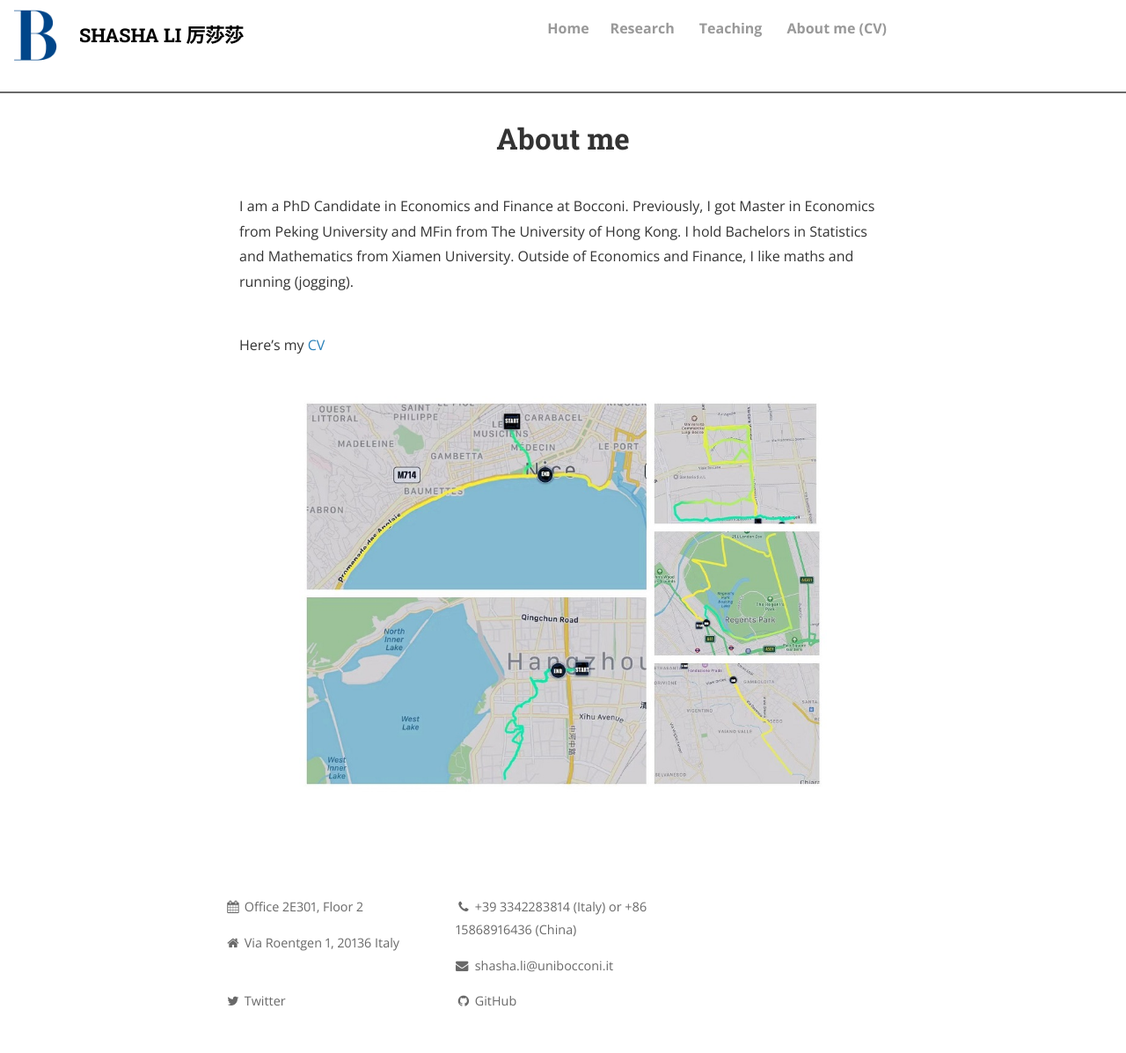
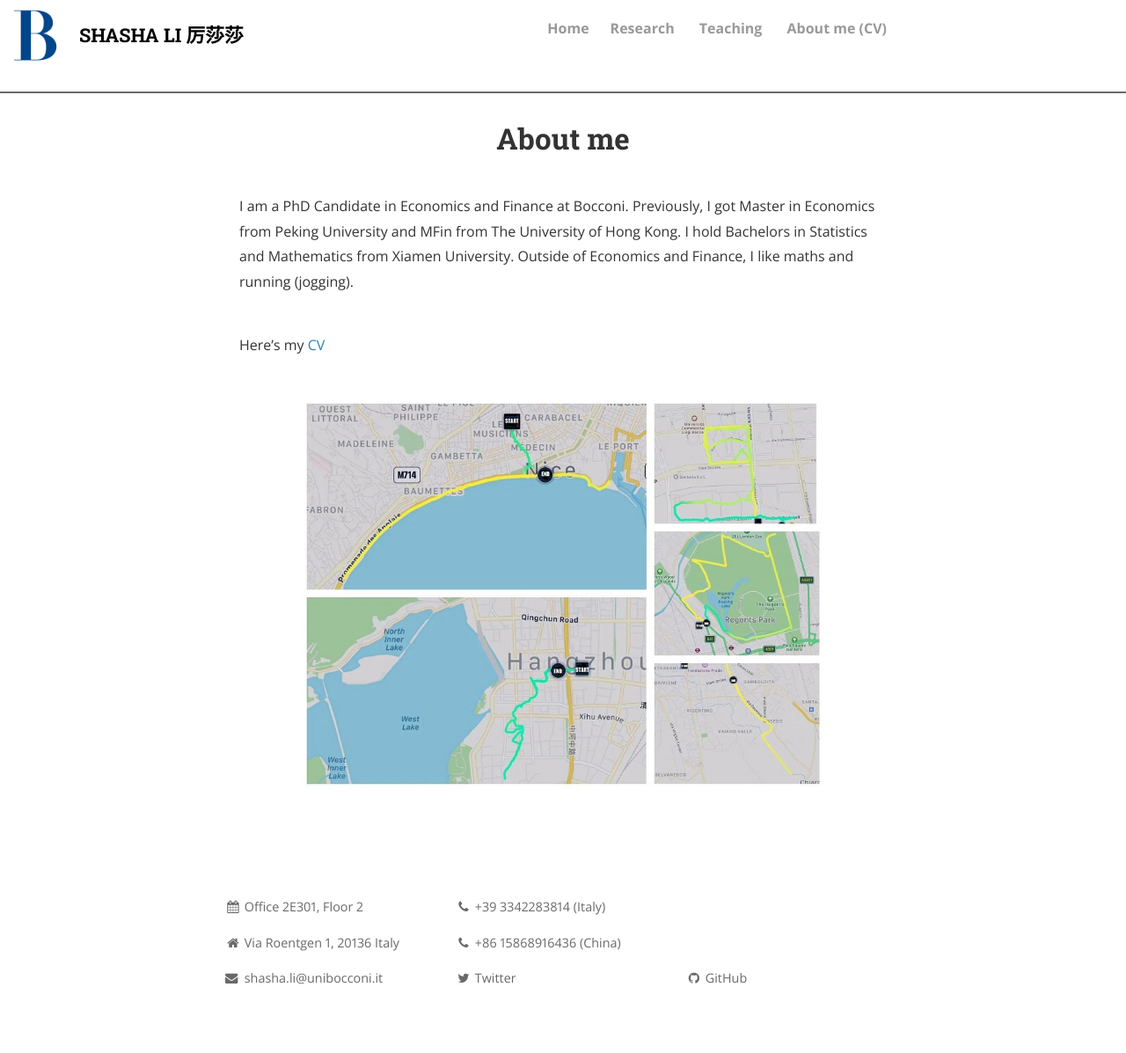
Before and after one commit to shasha-li/shasha-li.github.io, a Jekyll site: the page built from CV.md, in a window 1280 px wide. Shown: the whole page at 88% size. Built offline with Jekyll 4.4.1, drawn with Linux system fonts in a browser that asks for light colours; nearby versions of some CDN libraries; comment, search, counter and statistics services are not loaded; a style sheet for code colours, icons or effects is not loaded; after the commit the page ends 1171 px from its top, so only the background shows below that.

Commit message:
Update footer.html

```diff
--- a/_includes/footer.html
+++ b/_includes/footer.html
@@ -10,7 +10,8 @@
     </div>
 
     <div class="site-contact">
-      <p><a><i class="fa fa-phone"></i> +39 3342283814 (Italy) or +86 15868916436 (China) </a></p>
+      <p><a><i class="fa fa-phone"></i> +39 3342283814 (Italy)</a></p>
+      <p><a><i class="fa fa-phone"></i> +86 15868916436 (China) </a></p>
     </div>
 
 
```
